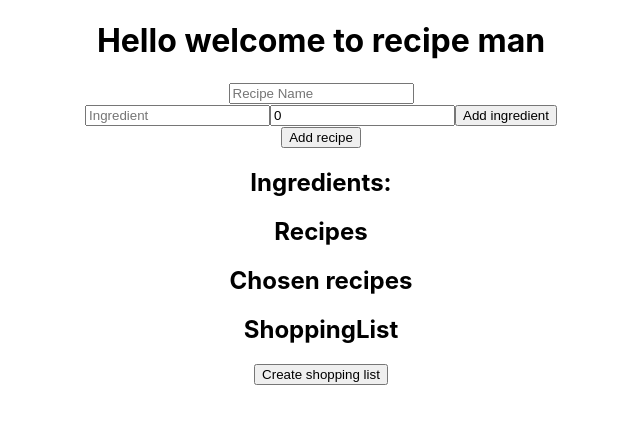
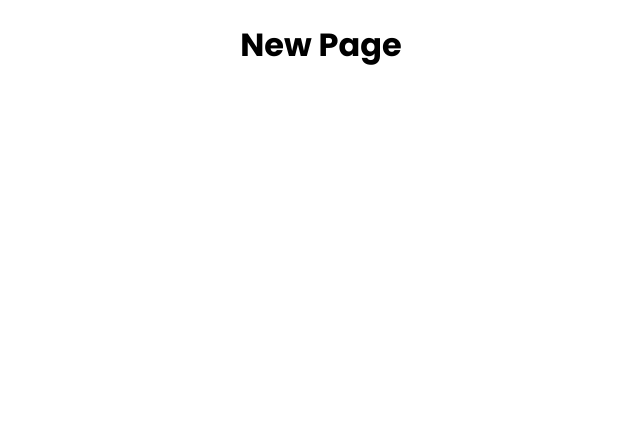
Before and after one commit to IsakLarsson/smart-shop, a React (Create React App) app in the folder smart-shop/: page / in a window 1280 px wide. Shown: the top 424 px of the page, without its empty margins (319-959 px from the left). Built offline with nearby package versions, Linux system fonts and the light colour scheme.

Commit message:
big refactor started

```diff
--- a/smart-shop/src/App.css
+++ b/smart-shop/src/App.css
@@ -1,5 +1,7 @@
+@import url("https://fonts.googleapis.com/css2?family=Poppins:wght@400;500;600;700&display=swap");
 .App {
   text-align: center;
+  font-family: "Poppins", sans-serif;
 }
 
 ul {
--- a/smart-shop/src/App.tsx
+++ b/smart-shop/src/App.tsx
@@ -1,5 +1,7 @@
-import { ChangeEvent, useEffect, useState } from "react";
+import { ChangeEvent, useContext, useEffect, useState } from "react";
 import "./App.css";
+import { RecipeContext } from "./Contexts/RecipeProvider";
+import { FirstRecipePage } from "./Pages/FirstRecipePage";
 
 interface Ingredient {
   name: string;
@@ -12,6 +14,8 @@ interface Recipe {
 }
 
 function App() {
+  let hej = useContext(RecipeContext);
+
   const [recipeList, setRecipeList] = useState<Recipe[]>([]);
   const [ingredientList, setIngredientList] = useState<Ingredient[]>([]);
   const [ingredientName, setIngredientName] = useState("");
@@ -71,29 +75,29 @@ function App() {
     if (chosenRecipes.length === 0) return;
 
     let addedIngredients: Ingredient[] = [];
-    chosenRecipes.forEach((recipe) => {
-      recipe.ingredients.forEach((recipeIngredient) => {
+    chosenRecipes.forEach((recipe: Recipe) => {
+      recipe.ingredients.forEach((recipeIngredient: Ingredient) => {
         const index = addedIngredients.findIndex(
-          (ingredient) => ingredient.name === recipeIngredient.name
+          (ingredient: Ingredient) => ingredient.name === recipeIngredient.name
         );
         if (index === -1) addedIngredients.push({ ...recipeIngredient });
         else addedIngredients[index].ammount += recipeIngredient.ammount;
       });
     });
 
-    console.log(addedIngredients);
     setShoppingList(addedIngredients);
   };
 
   useEffect(() => {
-    console.log("ingredient list: ", ingredientList);
+    console.log("context: ", hej);
 
     return () => {};
   }, [ingredientList, recipeList, chosenRecipes]);
 
   return (
     <div className="App">
-      <h1>Hello welcome to recipe man</h1>
+      <FirstRecipePage />
+      {/* <h1>Hello welcome to recipe man</h1>
       <input
         type="text"
         name="recipeName"
@@ -179,7 +183,7 @@ function App() {
             })}
           </ul>
         </div>
-      </div>
+      </div> */}
     </div>
   );
 }
--- /dev/null
+++ b/smart-shop/src/Contexts/RecipeProvider.tsx
@@ -0,0 +1,45 @@
+import { createContext, ReactNode, useEffect, useState } from "react";
+
+interface Ingredient {
+  name: string;
+  ammount: number;
+}
+
+interface Recipe {
+  name: string;
+  ingredients: Ingredient[];
+}
+
+interface ContextProps {
+  recipeName?: string;
+  recipeList?: Recipe[];
+  chosenRecipes?: Recipe[];
+  ingredientList?: Ingredient[];
+  ingredientName?: string;
+  ingredientAmmount?: number;
+  shoppingList?: Ingredient[];
+}
+
+export const RecipeContext = createContext<ContextProps>({});
+
+interface ProviderProps {
+  children: ReactNode;
+}
+
+const RecipeProvider: React.FC<ProviderProps> = ({ children }) => {
+  const [recipeList, setRecipeList] = useState<Recipe[]>([]);
+  const [ingredientList, setIngredientList] = useState<Ingredient[]>([]);
+  const [ingredientName, setIngredientName] = useState("");
+  const [recipeName, setRecipeName] = useState("");
+  const [ingredientAmmount, setIngredientAmmount] = useState(0);
+  const [shoppingList, setShoppingList] = useState<Ingredient[]>([]);
+  const [chosenRecipes, setChosenRecipes] = useState<Recipe[]>([]);
+
+  return (
+    <RecipeContext.Provider value={{ recipeName: "hej" }}>
+      {children}
+    </RecipeContext.Provider>
+  );
+};
+
+export default RecipeProvider;
--- /dev/null
+++ b/smart-shop/src/Pages/FirstRecipePage.tsx
@@ -0,0 +1,7 @@
+import React from "react";
+
+interface FirstRecipePageProps {}
+
+export const FirstRecipePage: React.FC<FirstRecipePageProps> = ({}) => {
+  return <h1>New Page</h1>;
+};
--- a/smart-shop/src/index.tsx
+++ b/smart-shop/src/index.tsx
@@ -1,14 +1,17 @@
-import React from 'react';
-import ReactDOM from 'react-dom';
-import './index.css';
-import App from './App';
-import reportWebVitals from './reportWebVitals';
+import React from "react";
+import ReactDOM from "react-dom";
+import "./index.css";
+import App from "./App";
+import reportWebVitals from "./reportWebVitals";
+import RecipeProvider from "./Contexts/RecipeProvider";
 
 ReactDOM.render(
   <React.StrictMode>
-    <App />
+    <RecipeProvider>
+      <App />
+    </RecipeProvider>
   </React.StrictMode>,
-  document.getElementById('root')
+  document.getElementById("root")
 );
 
 // If you want to start measuring performance in your app, pass a function
```
